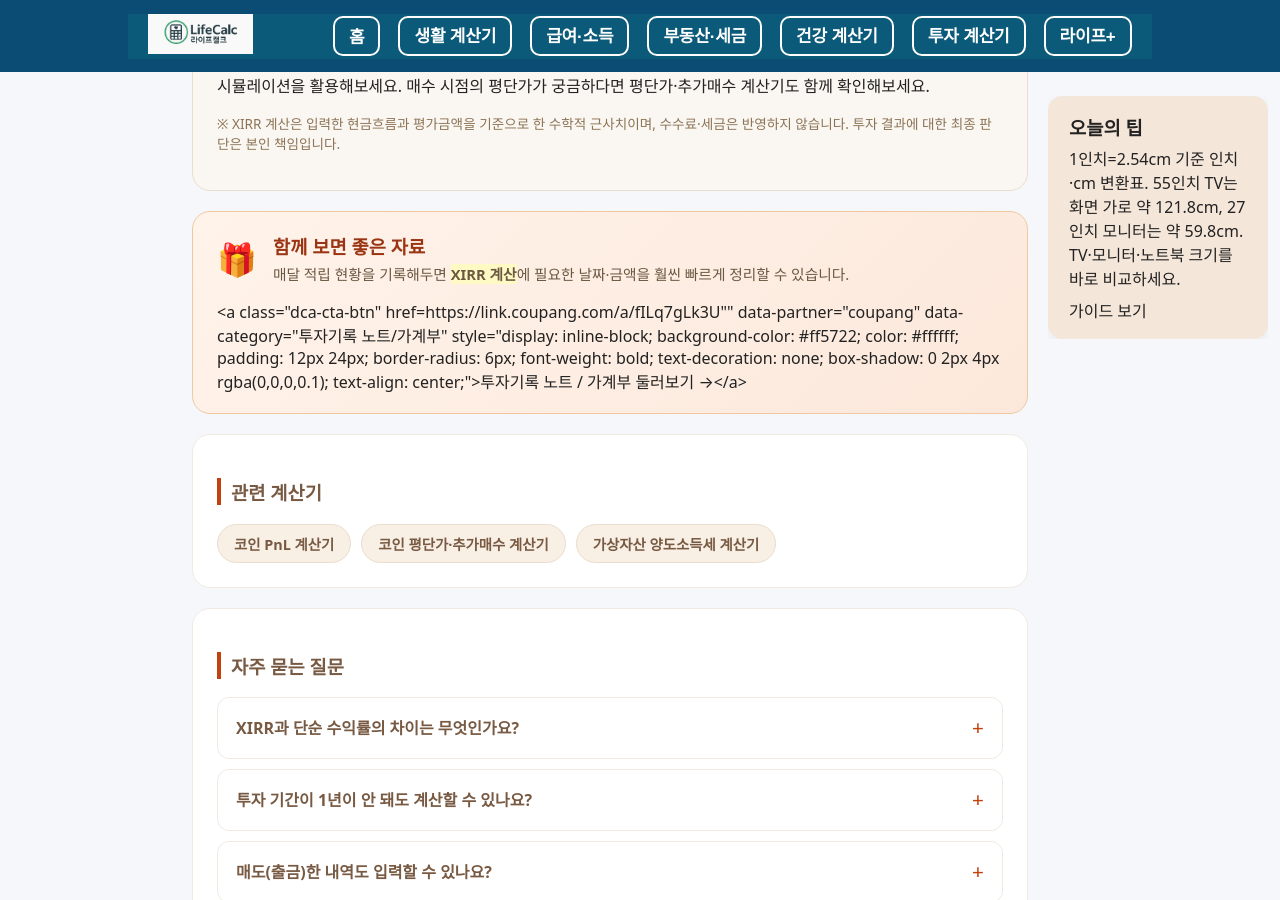
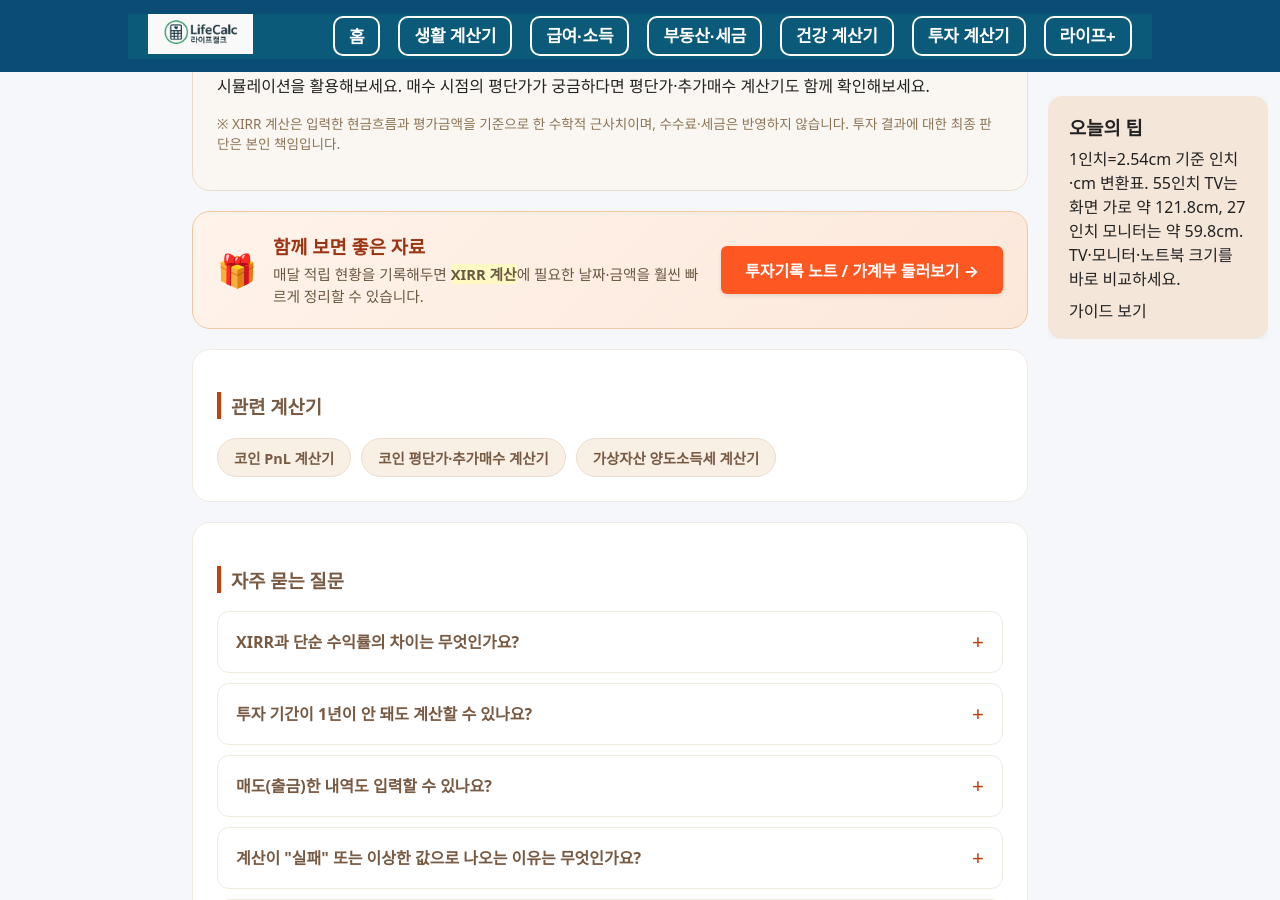
Before and after one commit to khai-lang/LifeCalc, a Jekyll site: the page built from invest/crypto/dca/index.md, in a window 1280 px wide and 900 px high, scrolled down 1823 px. Built offline with Jekyll 4.4.1, drawn with Linux system fonts in a browser that asks for light colours; some of the changed lines change nothing that is shown.

Commit message:
Update index.md

```diff
--- a/invest/crypto/dca/index.md
+++ b/invest/crypto/dca/index.md
@@ -128,9 +128,19 @@
   <div class="dca-cta-icon">🎁</div>
   <div class="dca-cta-body">
     <h3>함께 보면 좋은 자료</h3>
-    <p class="dca-recommend-desc">매달 적립 현황을 기록해두면 <span style="background-color: #fff9c4; font-weight: bold;">XIRR 계산</span>에 필요한 날짜·금액을 훨씬 빠르게 정리할 수 있습니다.</p>
+    <p class="dca-recommend-desc">
+      매달 적립 현황을 기록해두면 <span style="background-color: #fff9c4; font-weight: bold;">XIRR 계산</span>에 필요한 날짜·금액을 훨씬 빠르게 정리할 수 있습니다.
+    </p>
   </div>
-  <a class="dca-cta-btn" href=https://link.coupang.com/a/fILq7gLk3U"" data-partner="coupang" data-category="투자기록 노트/가계부" style="display: inline-block; background-color: #ff5722; color: #ffffff; padding: 12px 24px; border-radius: 6px; font-weight: bold; text-decoration: none; box-shadow: 0 2px 4px rgba(0,0,0,0.1); text-align: center;">투자기록 노트 / 가계부 둘러보기 →</a>
+  <a class="dca-cta-btn"
+     href="https://link.coupang.com/a/fILq7gLk3U"
+     target="_blank"
+     rel="noopener noreferrer"
+     data-partner="coupang"
+     data-category="투자기록 노트/가계부"
+     style="display: inline-block; background-color: #ff5722; color: #ffffff; padding: 12px 24px; border-radius: 6px; font-weight: bold; text-decoration: none; box-shadow: 0 2px 4px rgba(0,0,0,0.1); text-align: center;">
+    투자기록 노트 / 가계부 둘러보기 →
+  </a>
 </section>
 
 <section class="dca-card">
```
